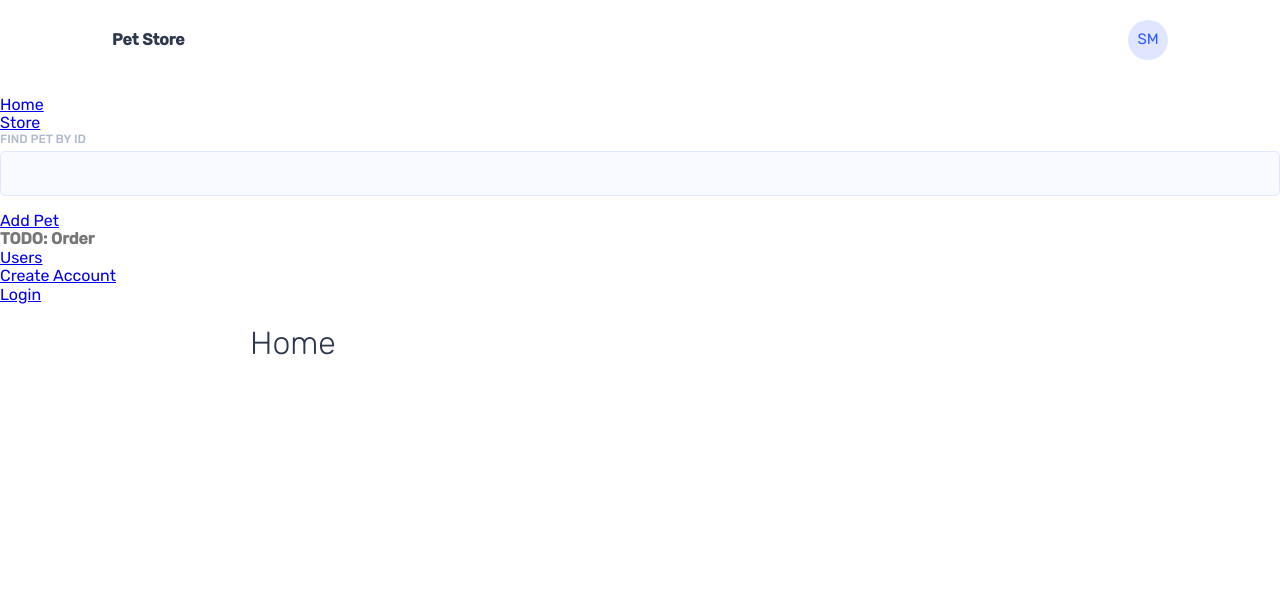
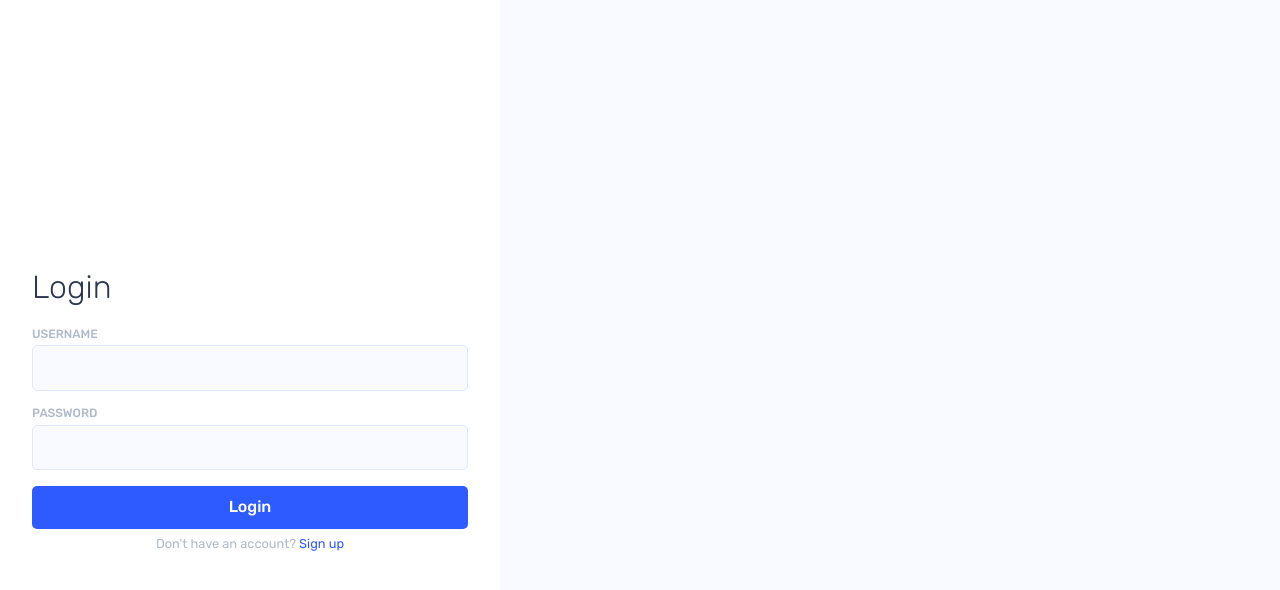
Before and after one commit to markmiro/enter-petstore-interview, a React (Create React App) app: page / in a window 1280 px wide. Shown: the top 590 px of the page. Built offline with nearby package versions, Linux system fonts and the light colour scheme.

Commit message:
Finish most of the styling

```diff
--- a/public/index.html
+++ b/public/index.html
@@ -1,5 +1,5 @@
 <!DOCTYPE html>
-<html lang="en">
+<html lang="en" class="h-100">
   <head>
     <meta charset="utf-8" />
     <link rel="shortcut icon" href="%PUBLIC_URL%/favicon.ico" />
@@ -28,9 +28,9 @@
     -->
     <title>Pet Store</title>
   </head>
-  <body>
+  <body class="h-100">
     <noscript>You need to enable JavaScript to run this app.</noscript>
-    <div id="root"></div>
+    <div id="root" class="h-100"></div>
     <!--
       This HTML file is a template.
       If you open it directly in the browser, you will see an empty page.
--- a/src/App.css
+++ b/src/App.css
@@ -1,3 +1,17 @@
+.App {
+  background: #e0e7ff33;
+  height: 100%;
+}
+
+.App__login {
+  min-height: 100%;
+  display: flex;
+  flex-direction: column;
+  justify-content: center;
+  background: white;
+  width: 500px;
+}
+
 .App__header {
   height: 80px;
   background: white;
@@ -20,7 +34,7 @@
 }
 
 .App__body {
-  max-width: 800px;
+  flex-basis: 800px;
+  padding: 20px;
   margin: 0 auto;
-  padding: 0 10px;
 }
--- a/src/App.js
+++ b/src/App.js
@@ -6,61 +6,15 @@ function App() {
   return (
     <Router>
       <div className="App">
-        <div className="App__header">
-          <h1 className="f5 mv0 b">Pet Store</h1>
-          <div className="App__header__avatar">SM</div>
-        </div>
-        <div className="nested-list-reset">
-          <ul>
-            <li>
-              <Link to="/">Home</Link>
-            </li>
-            <li>
-              <Link to="/store">Store</Link>
-              <ul>
-                <li>
-                  <Field label="Find Pet by ID" type="search" />
-                </li>
-                <li>
-                  <Link to="/store/add-pet">Add Pet</Link>
-                </li>
-                <li>
-                  <TODO>Order</TODO>
-                </li>
-              </ul>
-            </li>
-            <li>
-              <Link to="/users">Users</Link>
-              <ul>
-                <li>
-                  <Link to="/users/create">Create Account</Link>
-                </li>
-                <li>
-                  <Link to="/users/login">Login</Link>
-                </li>
-              </ul>
-            </li>
-          </ul>
-        </div>
-
-        <div className="App__body">
-          <Route exact path="/" component={Home} />
-          <Route path="/store" component={Store} />
-          <Route path="/store/add-pet" component={CreatePet} />
-          <Route exact path="/users" component={Users} />
-          <Route path="/users/create" component={CreateUser} />
-          <Route path="/users/login" component={LoginUser} />
-        </div>
+        <Route exact path="/" component={LoginUser} />
+        <Route exact path="/store" component={Store} />
+        <Route path="/store/add-pet" component={CreatePet} />
+        <Route path="/store/order-pet" component={OrderPet} />
+        <Route exact path="/users" component={Users} />
+        <Route path="/users/create" component={CreateUser} />
+        <Route path="/users/login" component={LoginUser} />
       </div>
     </Router>
-  );
-}
-
-function Home() {
-  return (
-    <div>
-      <h1>Home</h1>
-    </div>
   );
 }
 
@@ -70,59 +24,67 @@ function Store() {
   React.useEffect(() => {
     fetch("https://petstore.swagger.io/v2/store/inventory")
       .then(r => r.json())
-      .then(json => {
-        // As an array of [pet name, status] pairs
-        const asPairs = Object.keys(json).map(k => ({
-          name: k,
-          status: json[k]
-        }));
-        setPets(asPairs);
-      });
+      .then(setPets);
   });
 
   return (
-    <div>
+    <AuthenticatedPage>
       <h1>Store</h1>
-      <h2>Pets</h2>
-      <TODO>Verify that it's status codes to quantities, not pet names</TODO>
-      <ul>
-        {pets.map(pet => (
-          <li>{pet.name}</li>
-        ))}
-      </ul>
-    </div>
+      <Field label="Find Pet by ID" type="search" />
+      Available: {pets.available} • Pending: {pets.pending} • Sold: {pets.sold}
+    </AuthenticatedPage>
   );
 }
 
 function CreatePet() {
   return (
-    <div>
+    <AuthenticatedPage>
       <h1>Add Pet</h1>
-      <form>
+      <form className="card">
         <Field label="Name" />
         <Field label="Status" />
         <Field label="Category" />
         <Field label="Tags" />
-        <TODO>Show photos</TODO>
         <Field label="Upload Image" type="file" />
+        <button type="submit">Add Pet</button>
       </form>
-    </div>
+    </AuthenticatedPage>
+  );
+}
+
+function OrderPet() {
+  return (
+    <AuthenticatedPage>
+      <h1>Order Pet</h1>
+      <p className="card">Different than adding a pet?</p>
+    </AuthenticatedPage>
   );
 }
 
 function Users() {
   return (
-    <div>
+    <AuthenticatedPage>
       <h1>Users</h1>
-    </div>
+      <div className="card">
+        <ul>
+          <li>Add List of Users</li>
+        </ul>
+      </div>
+    </AuthenticatedPage>
   );
 }
 
 function CreateUser() {
   return (
-    <div>
+    <div className="App__login pa4">
       <h1>Create Account</h1>
-      <form>
+      <form
+        onSubmit={e => {
+          e.preventDefault();
+          alert("create account worked (fake)");
+          window.location = "/store";
+        }}
+      >
         <Field label="Username" />
         <Field label="First Name" />
         <Field label="Last Name" />
@@ -137,14 +99,86 @@ function CreateUser() {
 
 function LoginUser() {
   return (
-    <div>
+    <div className="App__login pa4">
       <h1>Login</h1>
       <form>
         <Field label="Username" />
         <Field label="Password" type="password" />
-        <button type="submit">Login</button>
+        <button
+          type="submit"
+          onClick={e => {
+            e.preventDefault();
+            // TODO: do login, then...
+            window.location = "/store";
+          }}
+        >
+          Login
+        </button>
+        <small className="db mt2 tc">
+          Don't have an account? <Link to="/users/create">Sign up</Link>
+        </small>
       </form>
     </div>
+  );
+}
+
+function AuthenticatedPage({ children }) {
+  return (
+    <>
+      <Header />
+      <div className="flex flex-wrap">
+        <Sidebar />
+        <div className="App__body">{children}</div>
+      </div>
+    </>
+  );
+}
+
+function Sidebar() {
+  return (
+    <div className="nested-list-reset">
+      <ul>
+        <li>
+          <Link className="nav-link" to="/store">
+            Store
+          </Link>
+          <ul>
+            <li>
+              <Link className="nav-link" to="/store/add-pet">
+                Add Pet
+              </Link>
+            </li>
+            <li>
+              <Link className="nav-link" to="/store/order-pet">
+                Order Pet
+              </Link>
+            </li>
+          </ul>
+        </li>
+        <li>
+          <Link className="nav-link" to="/users">
+            Users
+          </Link>
+        </li>
+        <li>
+          {/* TODO: make this actually work */}
+          <Link className="nav-link" to="/users/login">
+            Logout
+          </Link>
+        </li>
+      </ul>
+    </div>
+  );
+}
+
+function Header() {
+  return (
+    <>
+      <div className="App__header">
+        <h1 className="f5 mv0 b">Pet Store</h1>
+        <div className="App__header__avatar">SM</div>
+      </div>
+    </>
   );
 }
 
@@ -161,8 +195,4 @@ function Field({ label, className, type, ...rest }) {
   );
 }
 
-function TODO({ children }) {
-  return <div className="gray b">TODO: {children}</div>;
-}
-
 export default App;
--- a/src/index.css
+++ b/src/index.css
@@ -18,11 +18,6 @@ h4,
 h5,
 h6 {
   font-weight: 300;
-}
-
-form {
-  /* TODO: extract to a class or something */
-  width: 320px;
 }
 
 label {
@@ -51,3 +46,28 @@ input {
   border: 1px solid #e0e7ff;
   background: #e0e7ff33;
 }
+
+a:any-link {
+  text-decoration: none;
+  color: rgb(46, 91, 255);
+}
+
+small {
+  /* TODO: consider extracting to a class */
+  color: #b0bac9;
+}
+
+/* Other styles */
+
+.card {
+  background: white;
+  padding: 32px 24px;
+  box-shadow: 0 10px 20px #2e5bff24;
+}
+
+.nav-link {
+  display: block;
+  padding: 18px 16px;
+  background: white;
+  min-width: 200px;
+}
```
